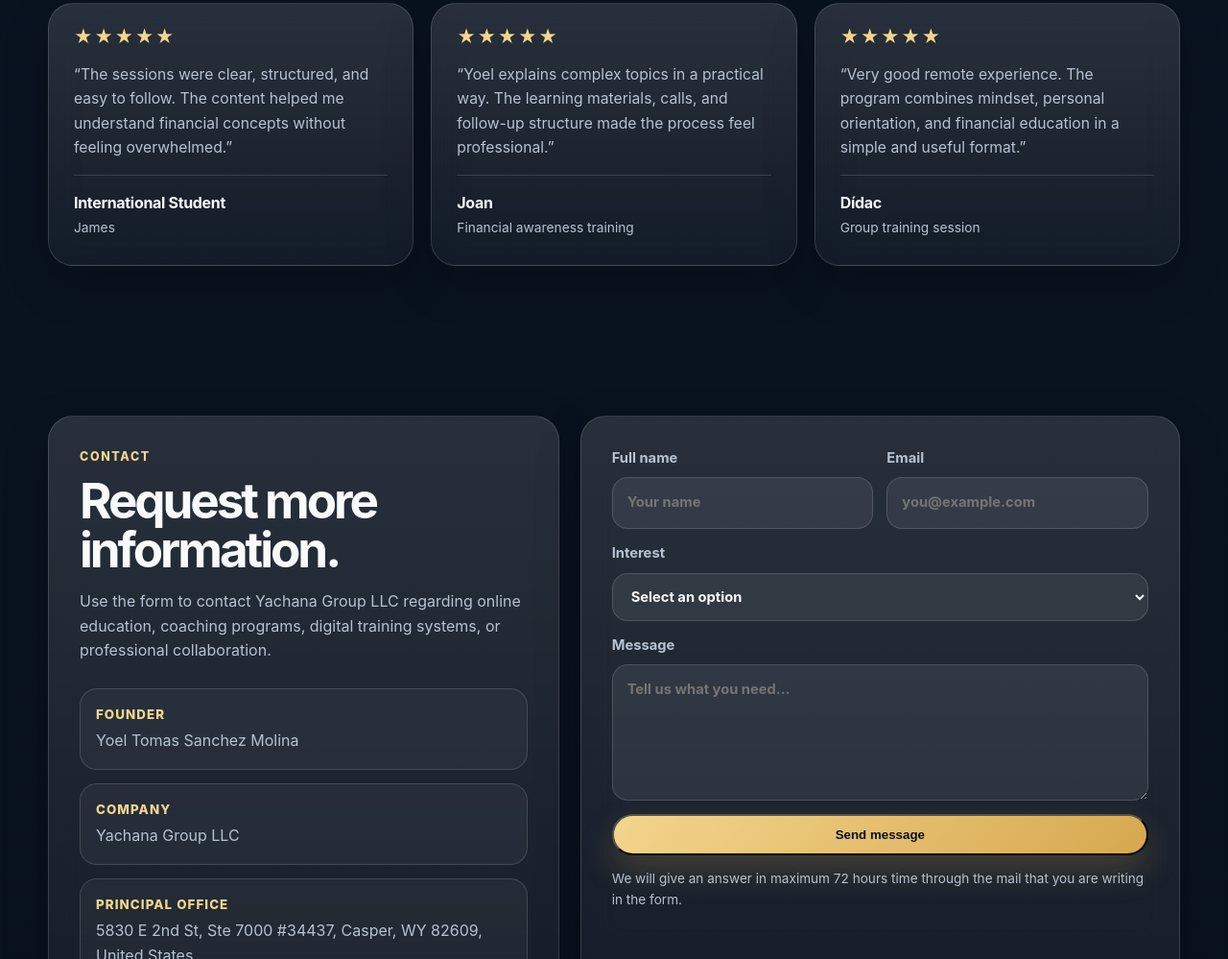
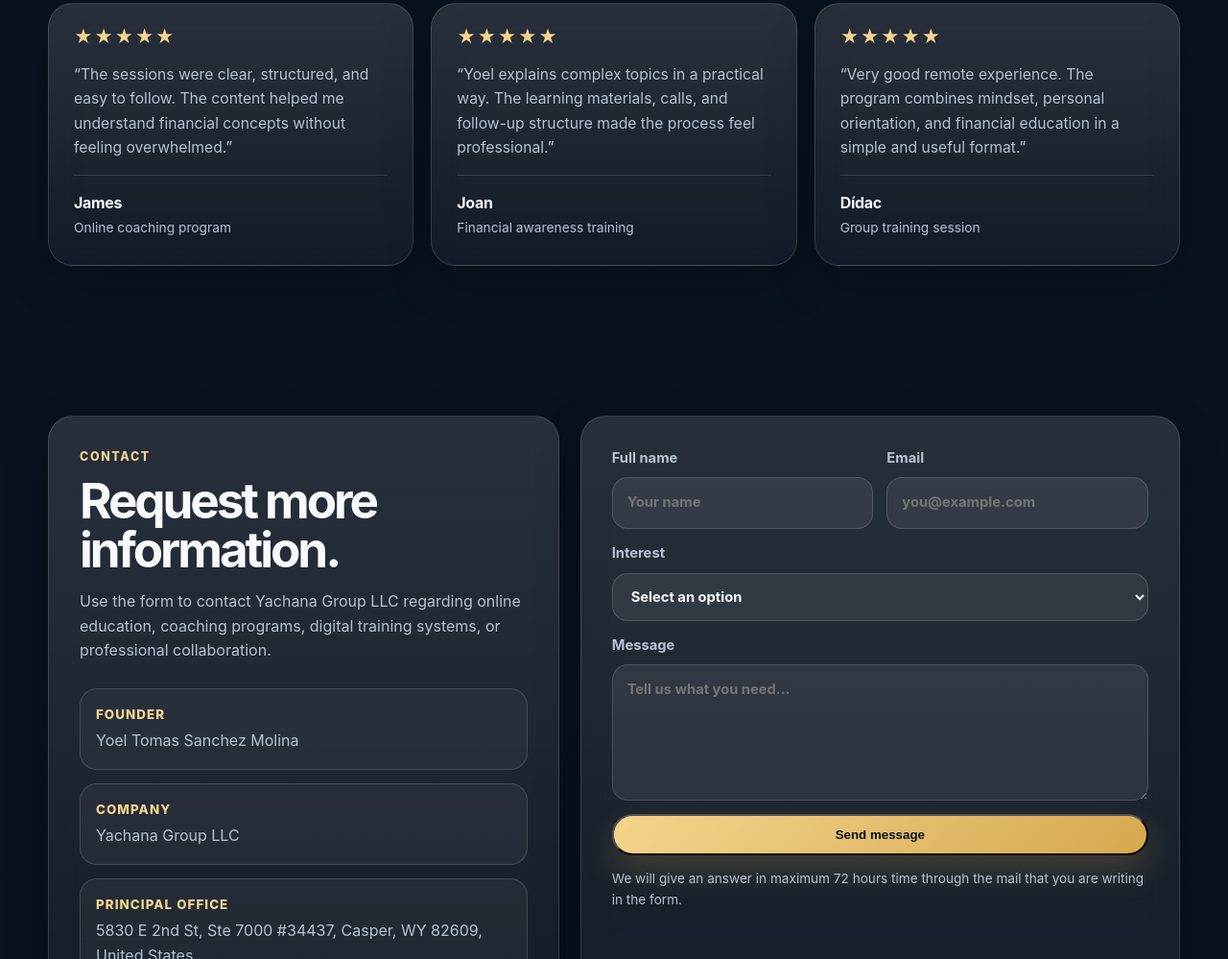
Before and after one commit to Cerporciento/yachanagroup, a plain HTML site: page index.html in a window 1280 px wide. Shown: the part 4103-5102 px from the top of the page at 96% size. Drawn offline with Linux system fonts and the light colour scheme.

Commit message:
Update index.html

```diff
--- a/index.html
+++ b/index.html
@@ -982,8 +982,8 @@
             <p class="review-text">“The sessions were clear, structured, and easy to follow. The content helped me understand financial concepts without feeling overwhelmed.”</p>
             <div class="review-author">
               <div>
-                <strong>International Student</strong>
-                <span>James</span>
+                <strong>James</strong>
+                <span>Online coaching program</span>
               </div>
             </div>
           </article>
```
